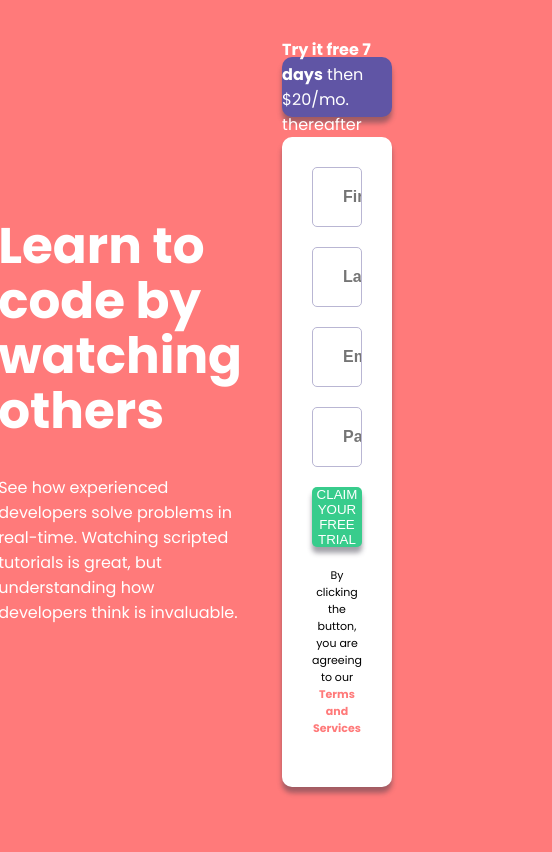
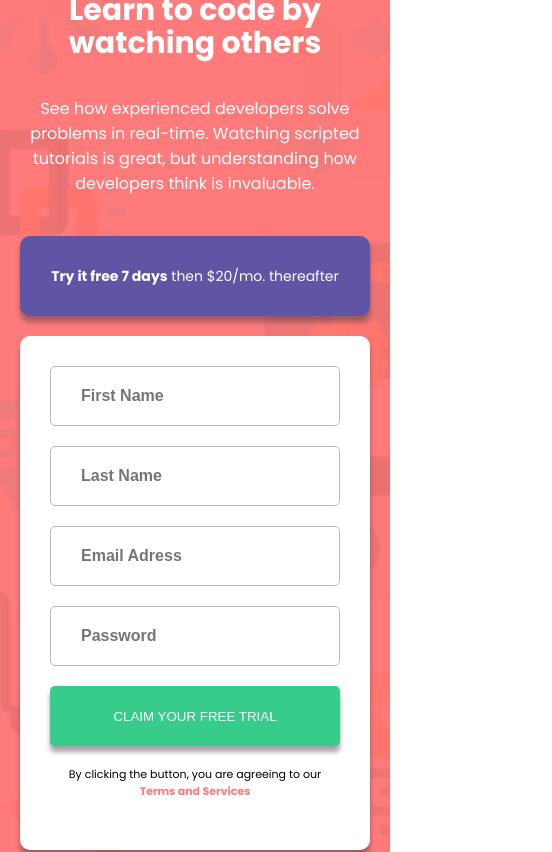
Before and after one commit to filipmarcinkowski/fm-ch18, a plain HTML site: page index.html in a window 390 px wide. Shown: the top 852 px of the page, 552 px wide, since content can reach past the window. Drawn offline with Linux system fonts and the light colour scheme.

Commit message:
query done

```diff
--- a/index.html
+++ b/index.html
@@ -40,7 +40,6 @@
                 type="text"
                 placeholder="First Name"
                 class="cta-input form__first-name"
-                input="data-first-name"
               />
             </div>
             <div class="input-box">
@@ -48,7 +47,6 @@
                 type="text"
                 placeholder="Last Name"
                 class="cta-input form__last-name"
-                input="data-"
               />
             </div>
             <div class="input-box">
@@ -56,7 +54,6 @@
                 type="email"
                 placeholder="Email Adress"
                 class="cta-input form__email"
-                input="data-"
               />
             </div>
             <div class="input-box">
@@ -64,7 +61,6 @@
                 type="password"
                 placeholder="Password"
                 class="cta-input form__password"
-                input="data-"
               />
             </div>
             <button class="btn">Claim your free trial</button>
--- a/query.css
+++ b/query.css
@@ -0,0 +1,31 @@
+@media (max-width: 56.25em) {
+  .main-container {
+    max-width: 144rem;
+    background: var(--clr-primary);
+    background-image: url(./images/bg-intro-desktop.png);
+    background-position: center;
+    background-size: cover;
+    background-blend-mode: multiply;
+    /* height: 100%; */
+  }
+  .grid {
+    grid-template-columns: 1fr;
+    margin: 100% 2rem;
+  }
+  .heading-part {
+    max-width: 55rem;
+    text-align: center;
+  }
+
+  .heading__heading {
+    font-size: 3rem;
+    line-height: 1.1;
+    margin-bottom: 3.6rem;
+  }
+
+  .baner-box {
+    height: 8rem;
+    font-size: 1.4rem;
+    text-align: center;
+  }
+}
--- a/script.js
+++ b/script.js
@@ -18,8 +18,8 @@ const addError = function (el) {
 };
 
 const addEmailError = function () {
+  inputEmail.insertAdjacentHTML('afterend', emptyEmailMsg);
   inputEmail.classList.add('error-email');
-  inputEmail.insertAdjacentHTML('afterend', emptyEmailMsg);
 };
 // //////////////////////////////////////////////
 
--- a/style.css
+++ b/style.css
@@ -41,17 +41,21 @@ body {
 .main-container {
   max-width: 144rem;
   background: var(--clr-primary);
+  background-image: url(./images/bg-intro-desktop.png);
+  background-position: center;
+  background-size: cover;
+  background-blend-mode: multiply;
+  /* height: auto; */
 }
 
 .grid {
-  /* border: solid 0.2rem red; */
-
   display: grid;
   justify-content: center;
   align-items: center;
   grid-template-columns: 1fr 1fr;
   gap: 4rem;
-  margin: 12rem 16rem;
+
+  margin: 100% 10vw;
 }
 
 /* HEADING PART - LEFT ////////////////////////// */
@@ -72,7 +76,7 @@ body {
 /* FORM PART - RIGHT ////////////////////////////// */
 
 .form-part {
-  /* max-width: 40rem; */
+  max-width: 55rem;
 }
 
 /* baner */
@@ -109,6 +113,10 @@ body {
 
 .input-box {
   position: relative;
+}
+
+.input-box:focus {
+  forced-color-adjust: yellow;
 }
 
 .cta-input {
@@ -173,11 +181,3 @@ body {
   font-size: 1.2rem;
   color: var(--clr-primary);
 }
-
-.hide {
-  display: none;
-}
-
-/* .warning {
-  display: none;
-} */
```
